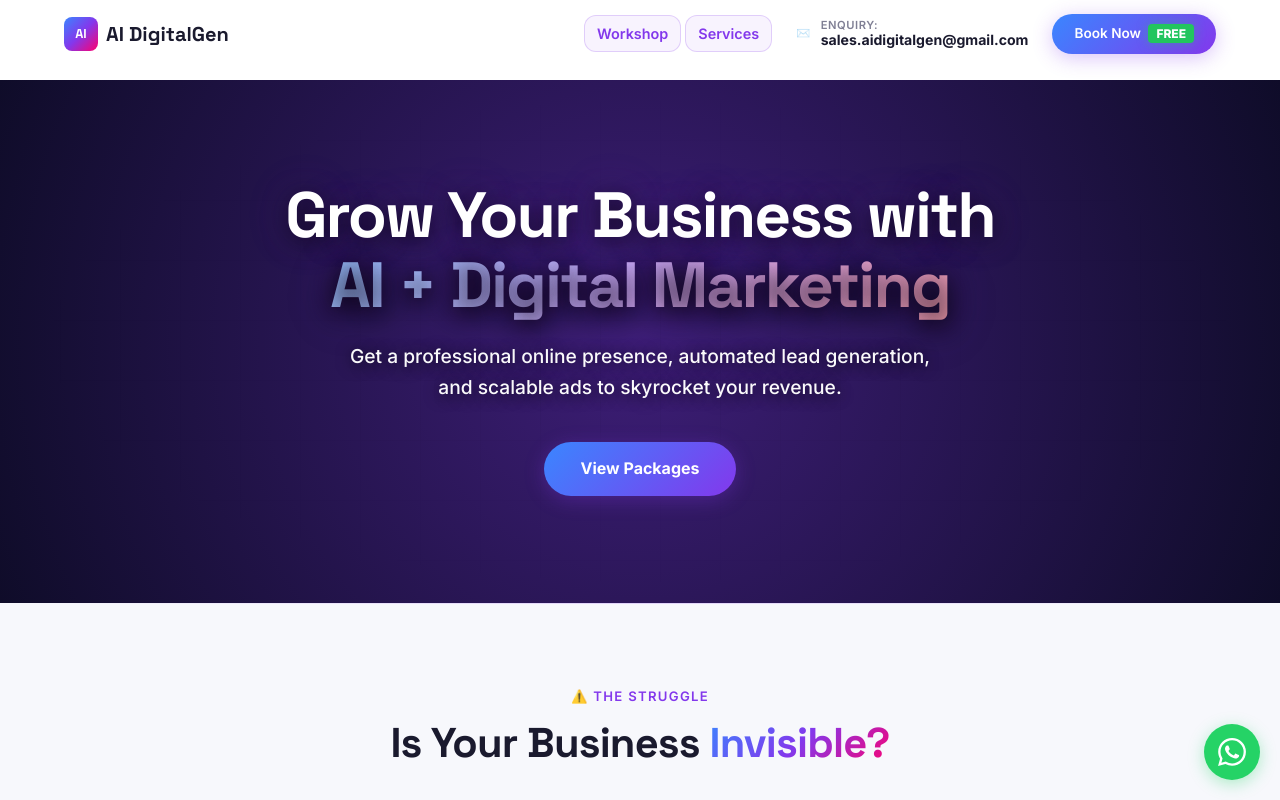
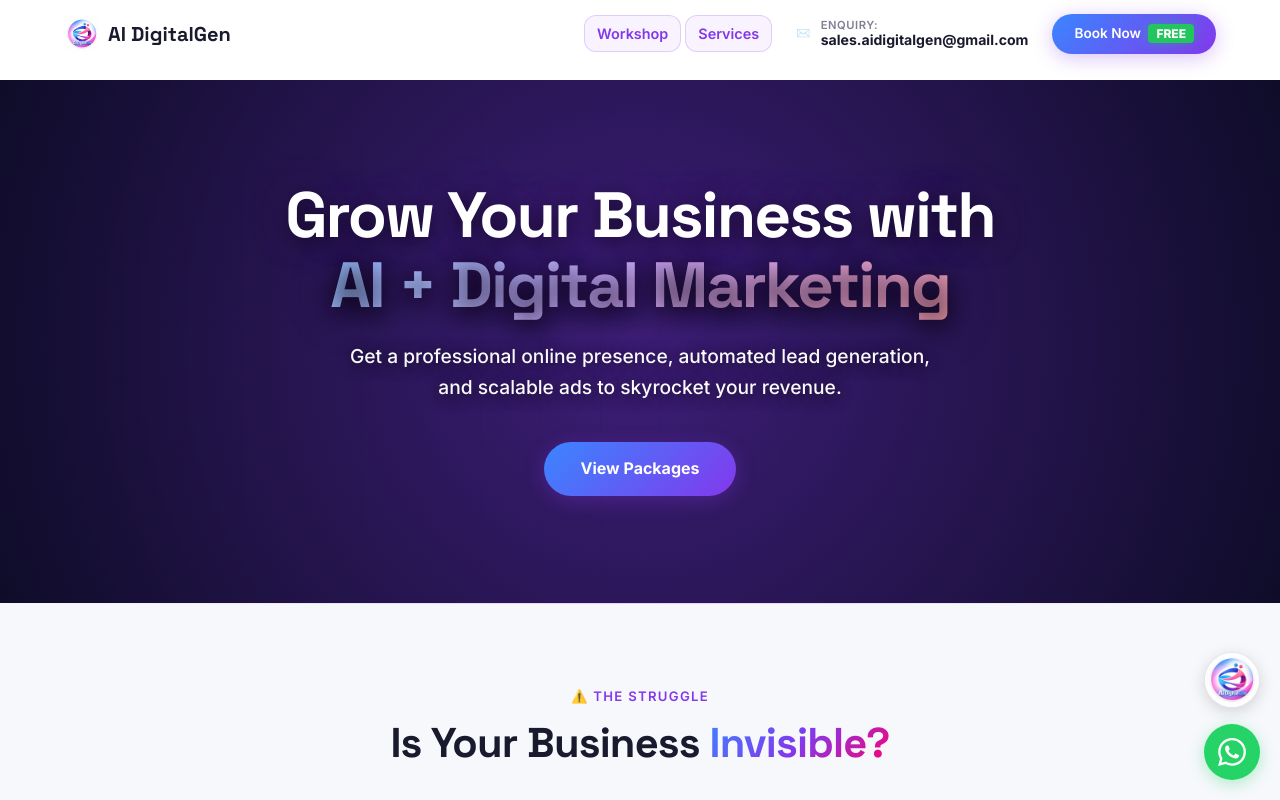
Before and after one commit to S-Malli/Ai-fullstack-worshop, a React (Vite) app: page /services in a window 1280 px wide. Shown: the top 800 px of the page. Built offline with nearby package versions, Linux system fonts and the light colour scheme.

Commit message:
logo update

```diff
--- a/src/App.css
+++ b/src/App.css
@@ -198,7 +198,8 @@
 .guarantee-icon { font-size: 1.2rem; flex-shrink: 0; }
 
 /* === WhatsApp Button === */
-.whatsapp-btn { position: fixed; bottom: 20px; right: 20px; z-index: 999; width: 56px; height: 56px; border-radius: 50%; background: #25d366; display: flex; align-items: center; justify-content: center; box-shadow: 0 4px 16px rgba(37,211,102,0.35); transition: transform 0.3s, box-shadow 0.3s; animation: slide-in-bottom 0.6s var(--ease-out-expo); }
+.whatsapp-buttons-container { position: fixed; bottom: 20px; right: 20px; z-index: 999; display: flex; flex-direction: column; gap: 16px; align-items: center; }
+.whatsapp-btn { position: relative; width: 56px; height: 56px; border-radius: 50%; background: #25d366; display: flex; align-items: center; justify-content: center; box-shadow: 0 4px 16px rgba(37,211,102,0.35); transition: transform 0.3s, box-shadow 0.3s; animation: slide-in-bottom 0.6s var(--ease-out-expo); }
 .whatsapp-btn:hover { transform: scale(1.1); box-shadow: 0 6px 24px rgba(37,211,102,0.45); }
 .whatsapp-btn svg { width: 28px; height: 28px; fill: white; }
 .whatsapp-pulse { position: absolute; inset: 0; border-radius: 50%; border: 2px solid #25d366; animation: ripple 2s infinite; }
@@ -276,7 +277,8 @@
   .sticky-cta-text { font-size: 0.72rem; color: var(--text-secondary); text-align: left; }
   .sticky-cta-text strong { color: var(--text-primary); font-size: 0.8rem; display: block; margin-top: 1px; }
   .sticky-cta-btn { background: var(--gradient-primary); color: white; padding: 10px 20px; border-radius: var(--radius-full); font-weight: 700; font-size: 0.85rem; box-shadow: var(--shadow-cta); white-space: nowrap; }
-  .whatsapp-btn { bottom: 72px; width: 50px; height: 50px; }
+  .whatsapp-buttons-container { bottom: 72px; }
+  .whatsapp-btn { width: 50px; height: 50px; }
   .whatsapp-btn svg { width: 24px; height: 24px; }
   .footer { padding-bottom: 72px; }
 }
--- a/src/components/Navbar.jsx
+++ b/src/components/Navbar.jsx
@@ -1,6 +1,7 @@
 import { useState, useEffect } from 'react';
 import { CONFIG } from '../constants/config';
 import { Link } from 'react-router-dom';
+import aidigitalgenLogo from '../assets/aidigitalgen_logo.png';
 
 export default function Navbar() {
   const [scrolled, setScrolled] = useState(false);
@@ -17,7 +18,11 @@ export default function Navbar() {
     <nav className={`navbar ${scrolled ? 'scrolled' : ''}`} id="navbar">
       <div className="container">
         <Link to="/" className="navbar-logo">
-          <span className="navbar-logo-icon">AI</span>
+          <img
+            src={aidigitalgenLogo}
+            alt="AI Digital Gen Logo"
+            style={{ width: '36px', height: '36px', objectFit: 'contain' }}
+          />
           <span className="navbar-logo-text">AI DigitalGen</span>
         </Link>
 
--- a/src/components/WhatsAppButton.jsx
+++ b/src/components/WhatsAppButton.jsx
@@ -1,19 +1,58 @@
 import { CONFIG } from '../constants/config';
+import aidigitalgenLogo from '../assets/aidigitalgen_logo.png';
 
 export default function WhatsAppButton() {
   const whatsappNumber = CONFIG.whatsappNumber;
   const message = encodeURIComponent(
     `Hi Mallikumar! I Interested to join the AI Fullstack Workshop`
   );
-  const url = `https://wa.me/${whatsappNumber}?text=${message}`;
+
+  const queriesUrl = `https://wa.me/${whatsappNumber}?text=${message}`;
+  const groupUrl = 'https://chat.whatsapp.com/LZt4akjoY7FByukfncLzQH';
 
   return (
+    <div className="whatsapp-buttons-container">
+      {/* Group Join Button */}
       <a
-      href={url}
+        href={groupUrl}
+        className="group-btn"
+        target="_blank"
+        rel="noopener noreferrer"
+        aria-label="Join WhatsApp Group"
+        title="Join WhatsApp Group"
+        style={{
+          display: 'flex',
+          alignItems: 'center',
+          justifyContent: 'center',
+          transition: 'transform 0.3s',
+          animation: 'slide-in-bottom 0.6s var(--ease-out-expo)'
+        }}
+        onMouseOver={(e) => e.currentTarget.style.transform = 'scale(1.1)'}
+        onMouseOut={(e) => e.currentTarget.style.transform = 'scale(1)'}
+      >
+        <img
+          src={aidigitalgenLogo}
+          alt="AI Digital Gen Logo"
+          style={{
+            width: '56px',
+            height: '56px',
+            objectFit: 'contain',
+            borderRadius: '50%',
+            backgroundColor: 'white',
+            boxShadow: '0 4px 16px rgba(0,0,0,0.15)',
+            border: '1.5px solid var(--border-light)'
+          }}
+        />
+      </a>
+
+      {/* Queries Button */}
+      <a
+        href={queriesUrl}
         className="whatsapp-btn"
         target="_blank"
         rel="noopener noreferrer"
         aria-label="Chat on WhatsApp"
+        title="Ask Queries"
         id="whatsapp-btn"
       >
         <span className="whatsapp-pulse"></span>
@@ -21,5 +60,6 @@ export default function WhatsAppButton() {
           <path d="M17.472 14.382c-.297-.149-1.758-.867-2.03-.967-.273-.099-.471-.148-.67.15-.197.297-.767.966-.94 1.164-.173.199-.347.223-.644.075-.297-.15-1.255-.463-2.39-1.475-.883-.788-1.48-1.761-1.653-2.059-.173-.297-.018-.458.13-.606.134-.133.298-.347.446-.52.149-.174.198-.298.298-.497.099-.198.05-.371-.025-.52-.075-.149-.669-1.612-.916-2.207-.242-.579-.487-.5-.669-.51-.173-.008-.371-.01-.57-.01-.198 0-.52.074-.792.372-.272.297-1.04 1.016-1.04 2.479 0 1.462 1.065 2.875 1.213 3.074.149.198 2.096 3.2 5.077 4.487.709.306 1.262.489 1.694.625.712.227 1.36.195 1.871.118.571-.085 1.758-.719 2.006-1.413.248-.694.248-1.289.173-1.413-.074-.124-.272-.198-.57-.347m-5.421 7.403h-.004a9.87 9.87 0 01-5.031-1.378l-.361-.214-3.741.982.998-3.648-.235-.374a9.86 9.86 0 01-1.51-5.26c.001-5.45 4.436-9.884 9.888-9.884 2.64 0 5.122 1.03 6.988 2.898a9.825 9.825 0 012.893 6.994c-.003 5.45-4.437 9.884-9.885 9.884m8.413-18.297A11.815 11.815 0 0012.05 0C5.495 0 .16 5.335.157 11.892c0 2.096.547 4.142 1.588 5.945L.057 24l6.305-1.654a11.882 11.882 0 005.683 1.448h.005c6.554 0 11.89-5.335 11.893-11.893a11.821 11.821 0 00-3.48-8.413z" />
         </svg>
       </a>
+    </div>
   );
 }
```
Lines whose indentation alone changed are shown as unchanged.
